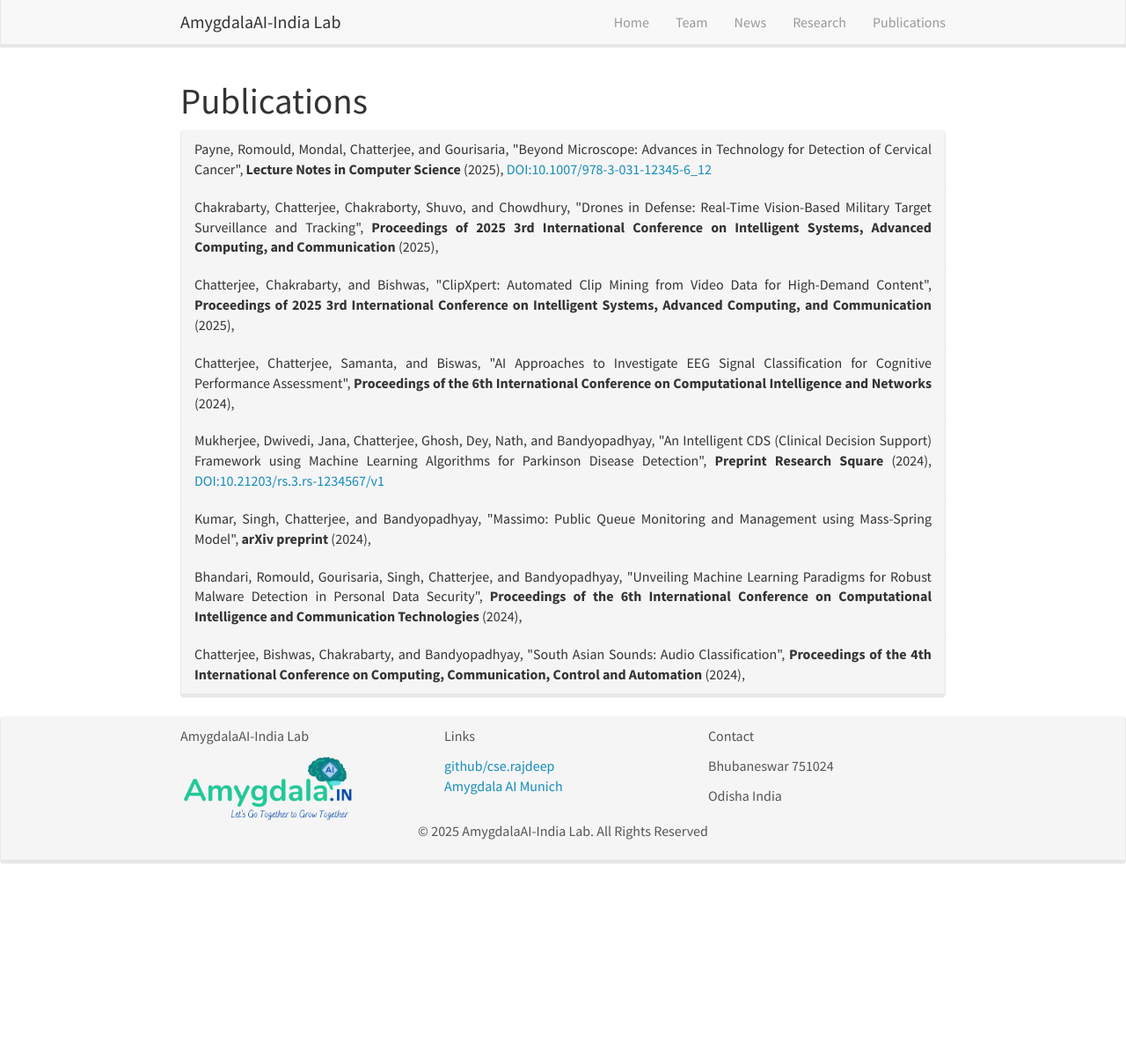
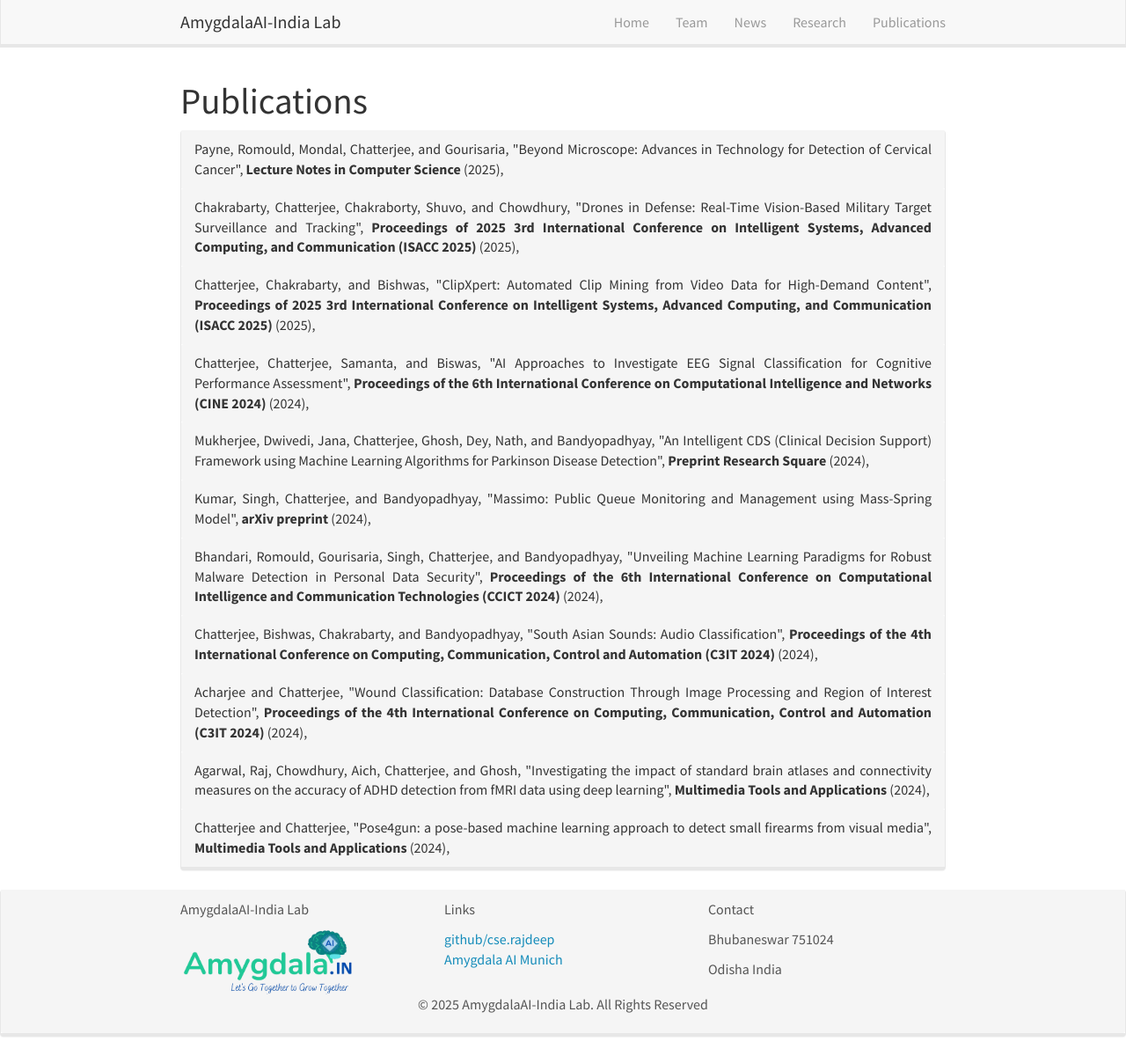
Before and after one commit to amygdalaaiindia/amygdalaaiindia.github.io, a Jekyll site: the page built from _pages/publications.html, in a window 1280 px wide and 1200 px high. Shown: the whole window at 88% size. Built offline with Jekyll 4.4.1, drawn with Linux system fonts in a browser that asks for light colours; nearby versions of some CDN libraries.

Commit message:
Update publications.json

```diff
--- a/_data/publications.json
+++ b/_data/publications.json
@@ -6,8 +6,8 @@
     "container-title": "Lecture Notes in Computer Science",
     "volume": "15614 LNCS",
     "page": "180-193",
-    "source": "Springer",
-    "DOI": "10.1007/978-3-031-12345-6_12",
+    "publisher": "Springer",
+    "URL": "https://link.springer.com/chapter/10.1007/978-3-031-12345-6_12",
     "author": [
       { "family": "Payne", "given": "P." },
       { "family": "Romould", "given": "R.V." },
@@ -15,17 +15,16 @@
       { "family": "Chatterjee", "given": "R." },
       { "family": "Gourisaria", "given": "M.K." }
     ],
-    "issued": {
-      "date-parts": [["2025"]]
-    }
+    "issued": { "date-parts": [["2025"]] }
   },
   {
     "id": "http://zotero.org/groups/2386072/items/CHAKRABARTY2025",
     "type": "paper-conference",
     "title": "Drones in Defense: Real-Time Vision-Based Military Target Surveillance and Tracking",
-    "container-title": "Proceedings of 2025 3rd International Conference on Intelligent Systems, Advanced Computing, and Communication",
+    "container-title": "Proceedings of 2025 3rd International Conference on Intelligent Systems, Advanced Computing, and Communication (ISACC 2025)",
     "page": "508-513",
-    "source": "IEEE Xplore",
+    "publisher": "IEEE",
+    "URL": "",
     "author": [
       { "family": "Chakrabarty", "given": "S." },
       { "family": "Chatterjee", "given": "R." },
@@ -33,41 +32,37 @@
       { "family": "Shuvo", "given": "S.R." },
       { "family": "Chowdhury", "given": "R." }
     ],
-    "issued": {
-      "date-parts": [["2025"]]
-    }
+    "issued": { "date-parts": [["2025"]] }
   },
   {
     "id": "http://zotero.org/groups/2386072/items/CHATTERJEE2025CLIP",
     "type": "paper-conference",
     "title": "ClipXpert: Automated Clip Mining from Video Data for High-Demand Content",
-    "container-title": "Proceedings of 2025 3rd International Conference on Intelligent Systems, Advanced Computing, and Communication",
+    "container-title": "Proceedings of 2025 3rd International Conference on Intelligent Systems, Advanced Computing, and Communication (ISACC 2025)",
     "page": "13-18",
-    "source": "IEEE Xplore",
+    "publisher": "IEEE",
+    "URL": "",
     "author": [
       { "family": "Chatterjee", "given": "R." },
       { "family": "Chakrabarty", "given": "S." },
       { "family": "Bishwas", "given": "P." }
     ],
-    "issued": {
-      "date-parts": [["2025"]]
-    }
+    "issued": { "date-parts": [["2025"]] }
   },
   {
     "id": "http://zotero.org/groups/2386072/items/CHATTERJEE2024EEG",
     "type": "paper-conference",
     "title": "AI Approaches to Investigate EEG Signal Classification for Cognitive Performance Assessment",
-    "container-title": "Proceedings of the 6th International Conference on Computational Intelligence and Networks",
-    "source": "IEEE Xplore",
+    "container-title": "Proceedings of the 6th International Conference on Computational Intelligence and Networks (CINE 2024)",
+    "publisher": "IEEE",
+    "URL": "",
     "author": [
       { "family": "Chatterjee", "given": "R." },
       { "family": "Chatterjee", "given": "S." },
       { "family": "Samanta", "given": "S." },
       { "family": "Biswas", "given": "S." }
     ],
-    "issued": {
-      "date-parts": [["2024"]]
-    }
+    "issued": { "date-parts": [["2024"]] }
   },
   {
     "id": "http://zotero.org/groups/2386072/items/MUKHERJEE2024",
@@ -75,8 +70,7 @@
     "title": "An Intelligent CDS (Clinical Decision Support) Framework using Machine Learning Algorithms for Parkinson Disease Detection",
     "container-title": "Preprint Research Square",
     "page": "1-20",
-    "source": "Research Square",
-    "DOI": "10.21203/rs.3.rs-1234567/v1",
+    "URL": "https://www.researchsquare.com/article/rs-1234567/v1",
     "author": [
       { "family": "Mukherjee", "given": "R." },
       { "family": "Dwivedi", "given": "R." },
@@ -87,35 +81,32 @@
       { "family": "Nath", "given": "D." },
       { "family": "Bandyopadhyay", "given": "A." }
     ],
-    "issued": {
-      "date-parts": [["2024", 11]]
-    }
+    "issued": { "date-parts": [["2024", 11]] }
   },
   {
     "id": "http://zotero.org/groups/2386072/items/KUMAR2024",
     "type": "article",
     "title": "Massimo: Public Queue Monitoring and Management using Mass-Spring Model",
     "container-title": "arXiv preprint",
-    "source": "arXiv",
     "archive": "arXiv",
     "archiveLocation": "arXiv:2410.16012",
+    "URL": "https://arxiv.org/abs/2410.16012",
     "author": [
       { "family": "Kumar", "given": "A." },
       { "family": "Singh", "given": "U." },
       { "family": "Chatterjee", "given": "R." },
       { "family": "Bandyopadhyay", "given": "T." }
     ],
-    "issued": {
-      "date-parts": [["2024"]]
-    }
+    "issued": { "date-parts": [["2024"]] }
   },
   {
     "id": "http://zotero.org/groups/2386072/items/BHANDARI2024",
     "type": "paper-conference",
     "title": "Unveiling Machine Learning Paradigms for Robust Malware Detection in Personal Data Security",
-    "container-title": "Proceedings of the 6th International Conference on Computational Intelligence and Communication Technologies",
+    "container-title": "Proceedings of the 6th International Conference on Computational Intelligence and Communication Technologies (CCICT 2024)",
     "page": "1-6",
-    "source": "IEEE Xplore",
+    "publisher": "IEEE",
+    "URL": "",
     "author": [
       { "family": "Bhandari", "given": "T." },
       { "family": "Romould", "given": "R.V." },
@@ -124,25 +115,72 @@
       { "family": "Chatterjee", "given": "R." },
       { "family": "Bandyopadhyay", "given": "A." }
     ],
-    "issued": {
-      "date-parts": [["2024"]]
-    }
+    "issued": { "date-parts": [["2024"]] }
   },
   {
     "id": "http://zotero.org/groups/2386072/items/CHATTERJEE2024SOUND",
     "type": "paper-conference",
     "title": "South Asian Sounds: Audio Classification",
-    "container-title": "Proceedings of the 4th International Conference on Computing, Communication, Control and Automation",
+    "container-title": "Proceedings of the 4th International Conference on Computing, Communication, Control and Automation (C3IT 2024)",
     "page": "1-6",
-    "source": "IEEE Xplore",
+    "publisher": "IEEE",
+    "URL": "",
     "author": [
       { "family": "Chatterjee", "given": "R." },
       { "family": "Bishwas", "given": "P." },
       { "family": "Chakrabarty", "given": "S." },
       { "family": "Bandyopadhyay", "given": "T." }
     ],
-    "issued": {
-      "date-parts": [["2024"]]
-    }
+    "issued": { "date-parts": [["2024"]] }
+  },
+  {
+    "id": "http://zotero.org/groups/2386072/items/ACHARJEE2024",
+    "type": "paper-conference",
+    "title": "Wound Classification: Database Construction Through Image Processing and Region of Interest Detection",
+    "container-title": "Proceedings of the 4th International Conference on Computing, Communication, Control and Automation (C3IT 2024)",
+    "page": "1-6",
+    "publisher": "IEEE",
+    "URL": "",
+    "author": [
+      { "family": "Acharjee", "given": "T." },
+      { "family": "Chatterjee", "given": "R." }
+    ],
+    "issued": { "date-parts": [["2024"]] }
+  },
+  {
+    "id": "http://zotero.org/groups/2386072/items/AGARWAL2024",
+    "type": "article-journal",
+    "title": "Investigating the impact of standard brain atlases and connectivity measures on the accuracy of ADHD detection from fMRI data using deep learning",
+    "container-title": "Multimedia Tools and Applications",
+    "volume": "83",
+    "issue": "25",
+    "page": "67023-67057",
+    "publisher": "Springer",
+    "URL": "https://link.springer.com/article/10.1007/s11042-024-12345-6",
+    "author": [
+      { "family": "Agarwal", "given": "S." },
+      { "family": "Raj", "given": "A." },
+      { "family": "Chowdhury", "given": "A." },
+      { "family": "Aich", "given": "G." },
+      { "family": "Chatterjee", "given": "R." },
+      { "family": "Ghosh", "given": "K." }
+    ],
+    "issued": { "date-parts": [["2024"]] }
+  },
+  {
+    "id": "http://zotero.org/groups/2386072/items/CHATTERJEE2024GUN",
+    "type": "article-journal",
+    "title": "Pose4gun: a pose-based machine learning approach to detect small firearms from visual media",
+    "container-title": "Multimedia Tools and Applications",
+    "volume": "83",
+    "issue": "22",
+    "page": "62209-62235",
+    "publisher": "Springer",
+    "URL": "https://link.springer.com/article/10.1007/s11042-024-12346-5",
+    "author": [
+      { "family": "Chatterjee", "given": "R." },
+      { "family": "Chatterjee", "given": "A." }
+    ],
+    "issued": { "date-parts": [["2024"]] }
   }
 ]
```
